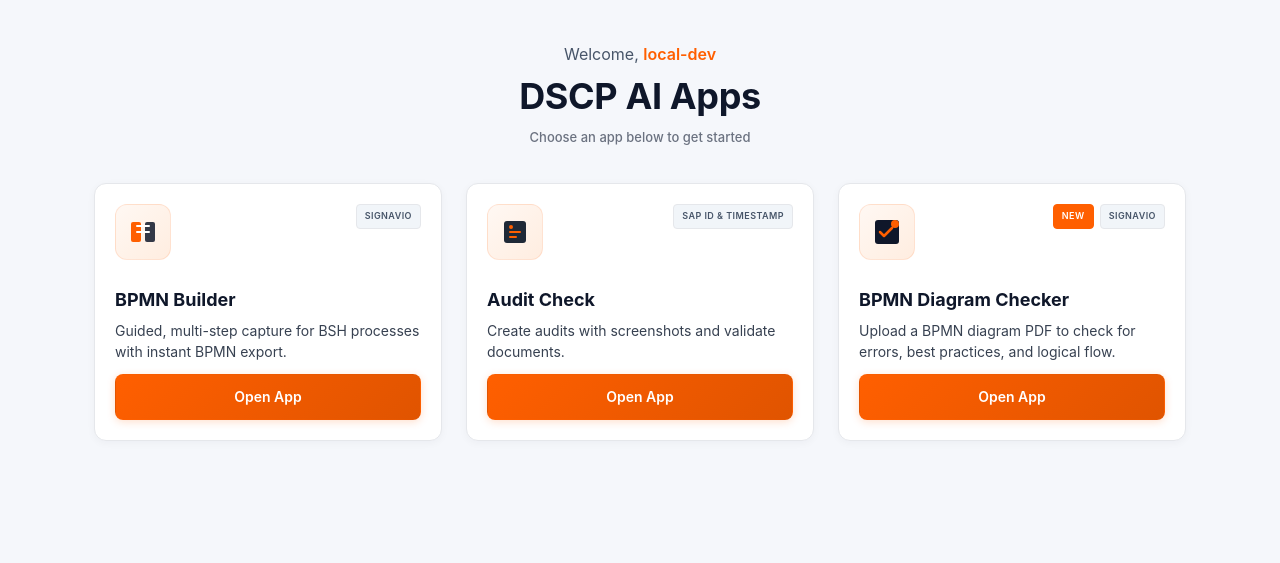
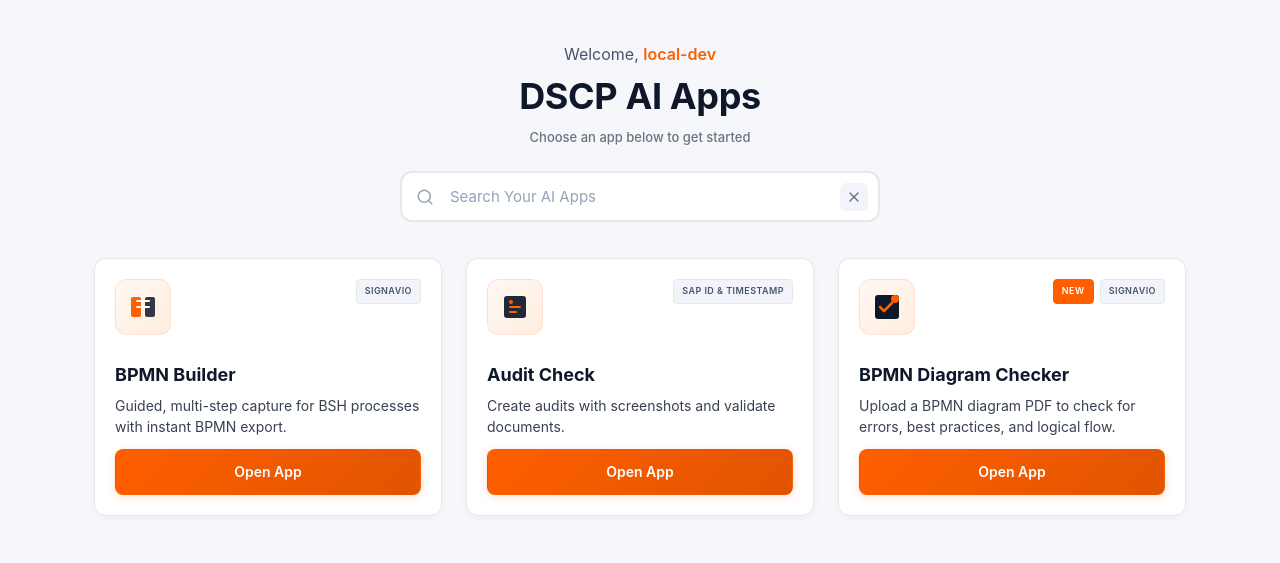
Before and after one commit to dxdelvin/DSCPAIApps, a FastAPI app: page / in a window 1280 px wide. Shown: the part 73-636 px from the top of the page. Run offline with FastAPI, Linux system fonts and the light colour scheme.

Commit message:
feat: search functionality

```diff
--- a/app/static/css/common.css
+++ b/app/static/css/common.css
@@ -305,6 +305,141 @@ body.dark-mode select:focus {
     color: var(--slate-500);
     font-weight: 500;
     margin: 0;
+}
+
+/* Search Bar */
+.search-container {
+    max-width: 480px;
+    margin: 24px auto 0;
+}
+
+.search-box {
+    position: relative;
+    display: flex;
+    align-items: center;
+}
+
+.search-icon {
+    position: absolute;
+    left: 16px;
+    color: var(--slate-400);
+    pointer-events: none;
+    transition: color 0.2s ease;
+}
+
+.search-input {
+    width: 100%;
+    padding: 14px 44px 14px 48px;
+    font-size: 15px;
+    border: 2px solid var(--border);
+    border-radius: 12px;
+    background: var(--card);
+    color: var(--text-primary);
+    transition: all 0.2s ease;
+}
+
+.search-input::placeholder {
+    color: var(--slate-400);
+}
+
+.search-input:focus {
+    outline: none;
+    border-color: var(--brand-orange);
+    box-shadow: 0 0 0 4px rgba(255, 95, 0, 0.1);
+}
+
+.search-input:focus + .search-icon,
+.search-box:focus-within .search-icon {
+    color: var(--brand-orange);
+}
+
+.search-clear {
+    position: absolute;
+    right: 12px;
+    display: flex;
+    align-items: center;
+    justify-content: center;
+    width: 28px;
+    height: 28px;
+    border: none;
+    border-radius: 6px;
+    background: var(--slate-100);
+    color: var(--slate-500);
+    cursor: pointer;
+    transition: all 0.15s ease;
+}
+
+.search-clear:hover {
+    background: var(--slate-300);
+    color: var(--slate-700);
+}
+
+body.dark-mode .search-clear {
+    background: var(--slate-100);
+    color: var(--slate-400);
+}
+
+body.dark-mode .search-clear:hover {
+    background: var(--border);
+    color: var(--text-primary);
+}
+
+body.dark-mode .search-input:focus {
+    box-shadow: 0 0 0 4px rgba(255, 95, 0, 0.2);
+}
+
+.search-results-info {
+    margin-top: 12px;
+    font-size: 13px;
+    color: var(--slate-500);
+    text-align: center;
+}
+
+.search-results-info .highlight {
+    color: var(--brand-orange);
+    font-weight: 600;
+}
+
+/* App card hidden state for search */
+.app-card.search-hidden {
+    display: none !important;
+}
+
+.app-card .match-highlight {
+    background: rgba(255, 95, 0, 0.15);
+    color: var(--brand-orange);
+    padding: 0 2px;
+    border-radius: 2px;
+}
+
+body.dark-mode .app-card .match-highlight {
+    background: rgba(255, 95, 0, 0.25);
+}
+
+/* No results message */
+.no-results {
+    grid-column: 1 / -1;
+    text-align: center;
+    padding: 48px 24px;
+    color: var(--slate-500);
+}
+
+.no-results svg {
+    width: 48px;
+    height: 48px;
+    margin-bottom: 16px;
+    opacity: 0.5;
+}
+
+.no-results h3 {
+    font-size: 18px;
+    font-weight: 600;
+    color: var(--text-primary);
+    margin-bottom: 8px;
+}
+
+.no-results p {
+    font-size: 14px;
 }
 
 /* Floating Feedback Button */
--- a/app/static/js/common.js
+++ b/app/static/js/common.js
@@ -3,6 +3,9 @@
  */
 
 document.addEventListener('DOMContentLoaded', () => {
+    // App Search Functionality
+    initAppSearch();
+
     // Theme Toggle Functionality
     const themeToggle = document.getElementById('themeToggle');
     const sunIcon = document.querySelector('.sun-icon');
@@ -272,3 +275,194 @@ function closeConfirmation() {
         modal.classList.remove('active');
     }
 }
+
+/**
+ * App Search Functionality
+ * Searches apps by name, tags, and description with priority ordering
+ */
+function initAppSearch() {
+    const searchInput = document.getElementById('appSearch');
+    const searchClear = document.getElementById('searchClear');
+    const searchResultsInfo = document.getElementById('searchResultsInfo');
+    const appGrid = document.querySelector('.app-grid');
+
+    if (!searchInput || !appGrid) return;
+
+    const appCards = Array.from(appGrid.querySelectorAll('.app-card'));
+
+    // Store original content for each card
+    const originalData = appCards.map(card => {
+        const name = card.querySelector('h3')?.textContent || '';
+        const description = card.querySelector('.app-body p')?.textContent || '';
+        const tags = Array.from(card.querySelectorAll('.tag')).map(t => t.textContent.trim());
+        return {
+            card,
+            name,
+            description,
+            tags,
+            nameEl: card.querySelector('h3'),
+            descEl: card.querySelector('.app-body p'),
+            tagEls: card.querySelectorAll('.tag')
+        };
+    });
+
+    let debounceTimer;
+
+    searchInput.addEventListener('input', (e) => {
+        clearTimeout(debounceTimer);
+        debounceTimer = setTimeout(() => performSearch(e.target.value), 150);
+
+        // Toggle clear button
+        searchClear.hidden = !e.target.value.trim();
+    });
+
+    searchClear.addEventListener('click', () => {
+        searchInput.value = '';
+        searchClear.hidden = true;
+        performSearch('');
+        searchInput.focus();
+    });
+
+    function performSearch(query) {
+        const searchTerm = query.toLowerCase().trim();
+
+        // Reset all cards if empty search
+        if (!searchTerm) {
+            originalData.forEach(({ card, nameEl, descEl, tagEls, name, description, tags }) => {
+                card.classList.remove('search-hidden');
+                if (nameEl) nameEl.innerHTML = escapeHtml(name);
+                if (descEl) descEl.innerHTML = escapeHtml(description);
+                tagEls.forEach((el, i) => el.innerHTML = escapeHtml(tags[i]));
+            });
+            if (searchResultsInfo) searchResultsInfo.hidden = true;
+            removeNoResults();
+            return;
+        }
+
+        // Score and filter cards
+        const scored = originalData.map(data => {
+            const { name, description, tags } = data;
+            let score = 0;
+            let matchType = null;
+
+            // Priority 1: Name match (highest priority)
+            if (name.toLowerCase().includes(searchTerm)) {
+                score = 300;
+                matchType = 'name';
+            }
+            // Priority 2: Tag match
+            else if (tags.some(tag => tag.toLowerCase().includes(searchTerm))) {
+                score = 200;
+                matchType = 'tag';
+            }
+            // Priority 3: Description match
+            else if (description.toLowerCase().includes(searchTerm)) {
+                score = 100;
+                matchType = 'description';
+            }
+
+            return { ...data, score, matchType };
+        });
+
+        // Sort by score (descending)
+        scored.sort((a, b) => b.score - a.score);
+
+        let visibleCount = 0;
+
+        scored.forEach(({ card, nameEl, descEl, tagEls, name, description, tags, score, matchType }) => {
+            if (score === 0) {
+                card.classList.add('search-hidden');
+                // Reset content
+                if (nameEl) nameEl.innerHTML = escapeHtml(name);
+                if (descEl) descEl.innerHTML = escapeHtml(description);
+                tagEls.forEach((el, i) => el.innerHTML = escapeHtml(tags[i]));
+            } else {
+                card.classList.remove('search-hidden');
+                visibleCount++;
+
+                // Highlight matches
+                if (matchType === 'name' && nameEl) {
+                    nameEl.innerHTML = highlightMatch(name, searchTerm);
+                } else if (nameEl) {
+                    nameEl.innerHTML = escapeHtml(name);
+                }
+
+                if (matchType === 'tag') {
+                    tagEls.forEach((el, i) => {
+                        if (tags[i].toLowerCase().includes(searchTerm)) {
+                            el.innerHTML = highlightMatch(tags[i], searchTerm);
+                        } else {
+                            el.innerHTML = escapeHtml(tags[i]);
+                        }
+                    });
+                } else {
+                    tagEls.forEach((el, i) => el.innerHTML = escapeHtml(tags[i]));
+                }
+
+                if (matchType === 'description' && descEl) {
+                    descEl.innerHTML = highlightMatch(description, searchTerm);
+                } else if (descEl) {
+                    descEl.innerHTML = escapeHtml(description);
+                }
+
+                // Reorder in DOM
+                appGrid.appendChild(card);
+            }
+        });
+
+        // Show results info
+        if (searchResultsInfo) {
+            if (visibleCount > 0) {
+                searchResultsInfo.innerHTML = `Found <span class="highlight">${visibleCount}</span> app${visibleCount !== 1 ? 's' : ''} matching "<span class="highlight">${escapeHtml(searchTerm)}</span>"`;
+                searchResultsInfo.hidden = false;
+            } else {
+                searchResultsInfo.hidden = true;
+            }
+        }
+
+        // Show/hide no results message
+        if (visibleCount === 0) {
+            showNoResults(searchTerm);
+        } else {
+            removeNoResults();
+        }
+    }
+
+    function highlightMatch(text, term) {
+        const regex = new RegExp(`(${escapeRegex(term)})`, 'gi');
+        return escapeHtml(text).replace(regex, '<span class="match-highlight">$1</span>');
+    }
+
+    function escapeHtml(text) {
+        const div = document.createElement('div');
+        div.textContent = text;
+        return div.innerHTML;
+    }
+
+    function escapeRegex(string) {
+        return string.replace(/[.*+?^${}()|[\]\\]/g, '\\$&');
+    }
+
+    function showNoResults(term) {
+        removeNoResults();
+        const noResults = document.createElement('div');
+        noResults.className = 'no-results';
+        noResults.id = 'noResultsMessage';
+        noResults.innerHTML = `
+            <svg viewBox="0 0 24 24" fill="none" stroke="currentColor" stroke-width="1.5" stroke-linecap="round" stroke-linejoin="round">
+                <circle cx="11" cy="11" r="8"></circle>
+                <path d="m21 21-4.35-4.35"></path>
+                <path d="M8 8l6 6"></path>
+                <path d="M14 8l-6 6"></path>
+            </svg>
+            <h3>No apps found</h3>
+            <p>No apps match "<strong>${escapeHtml(term)}</strong>". Try a different search term.</p>
+        `;
+        appGrid.appendChild(noResults);
+    }
+
+    function removeNoResults() {
+        const existing = document.getElementById('noResultsMessage');
+        if (existing) existing.remove();
+    }
+}
--- a/app/templates/base.html
+++ b/app/templates/base.html
@@ -47,6 +47,7 @@
                 <ul class="changelog-list">
                     <li>Beta Version Launch!</li>
                     <li>Dark Mode support added across the entire application.</li>
+                    <li>Search functionality implemented for AI Apps on the Home page.</li>
                     <li>Changelog and Notification system updated.</li>
                     <li>Added new hosting environment on SAP BTP Cloud Foundry.</li>
                 </ul>
@@ -71,6 +72,7 @@
                 <ul class="changelog-list">
                     <li>Audit Checker fully functional with PDF validation.</li>
                     <li>Signavio BPMN Generator ready for end-to-end BPMN export.</li>
+                    <li>Floating Feedback button added for easy user feedback submission.</li>
                 </ul>
             </div>
             <div class="changelog-section">
--- a/app/templates/bpmn_checker.html
+++ b/app/templates/bpmn_checker.html
@@ -184,7 +184,7 @@
                             <h4>Findings & Solutions</h4>
                             <div class="analysis-content" id="analysis-content">
                                 <!-- AI analysis rendered here -->
-                            </div>
+                           </div>
                         </div>
 
                         <!-- Issues (Structured) -->
--- a/app/templates/index.html
+++ b/app/templates/index.html
@@ -9,6 +9,23 @@
     <p class="welcome-message">Welcome, <strong>{{ username }}</strong></p>
     <h1>DSCP AI Apps</h1>
     <p class="header-subtitle">Choose an app below to get started</p>
+
+    <div class="search-container">
+        <div class="search-box">
+            <svg class="search-icon" width="18" height="18" viewBox="0 0 24 24" fill="none" stroke="currentColor" stroke-width="2" stroke-linecap="round" stroke-linejoin="round">
+                <circle cx="11" cy="11" r="8"></circle>
+                <path d="m21 21-4.35-4.35"></path>
+            </svg>
+            <input type="text" id="appSearch" class="search-input" placeholder="Search Your AI Apps" autocomplete="off">
+            <button class="search-clear" id="searchClear" type="button" aria-label="Clear search" hidden>
+                <svg width="16" height="16" viewBox="0 0 24 24" fill="none" stroke="currentColor" stroke-width="2" stroke-linecap="round" stroke-linejoin="round">
+                    <path d="M18 6 6 18"></path>
+                    <path d="m6 6 12 12"></path>
+                </svg>
+            </button>
+        </div>
+        <p class="search-results-info" id="searchResultsInfo" hidden></p>
+    </div>
 </div>
 
 <button class="floating-feedback-btn" onclick="window.location.href='mailto:dsd9di@bosch.com?subject=DSCP%20AI%20App%20Feedback'" aria-label="Send Feedback">
```
